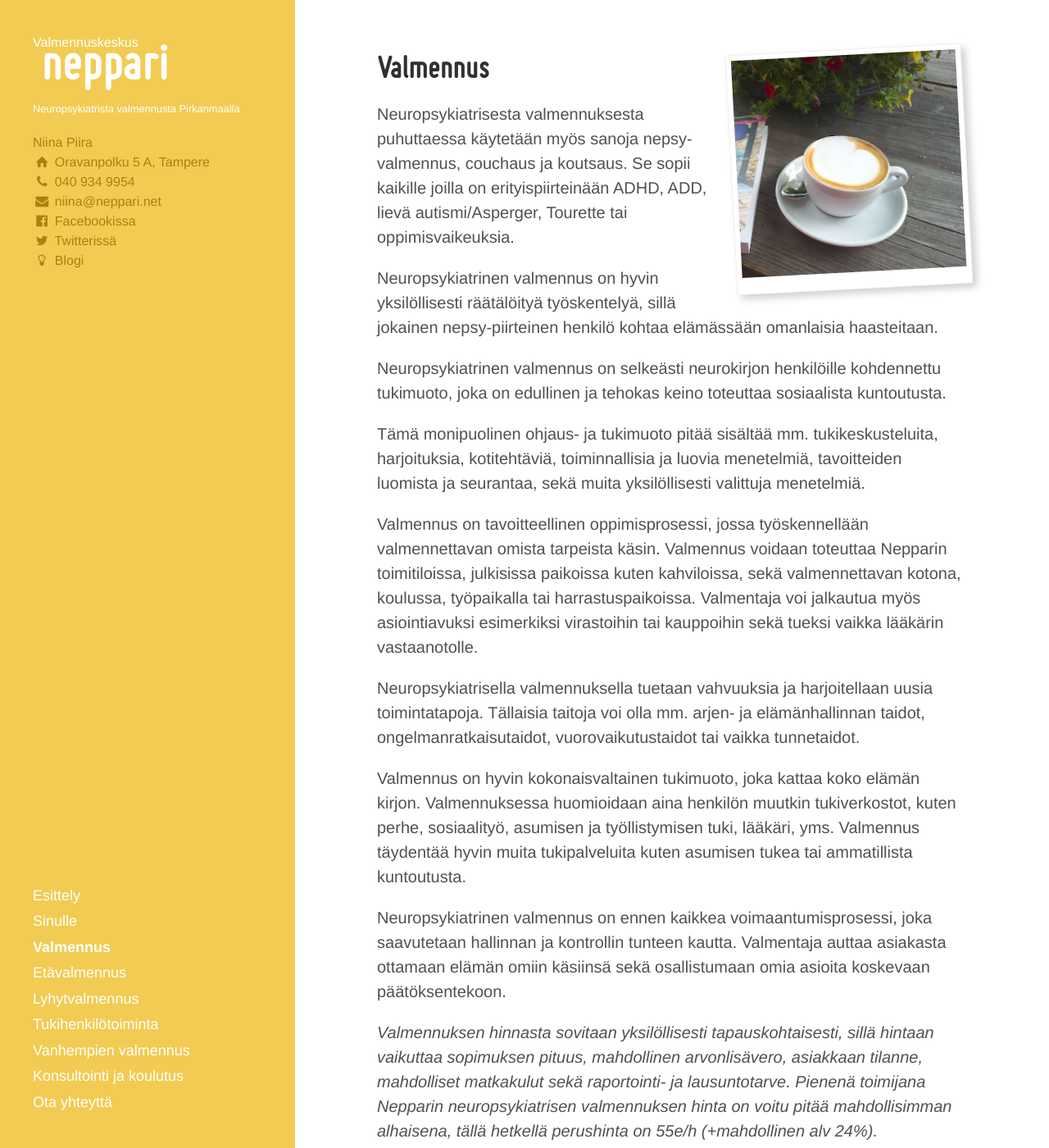
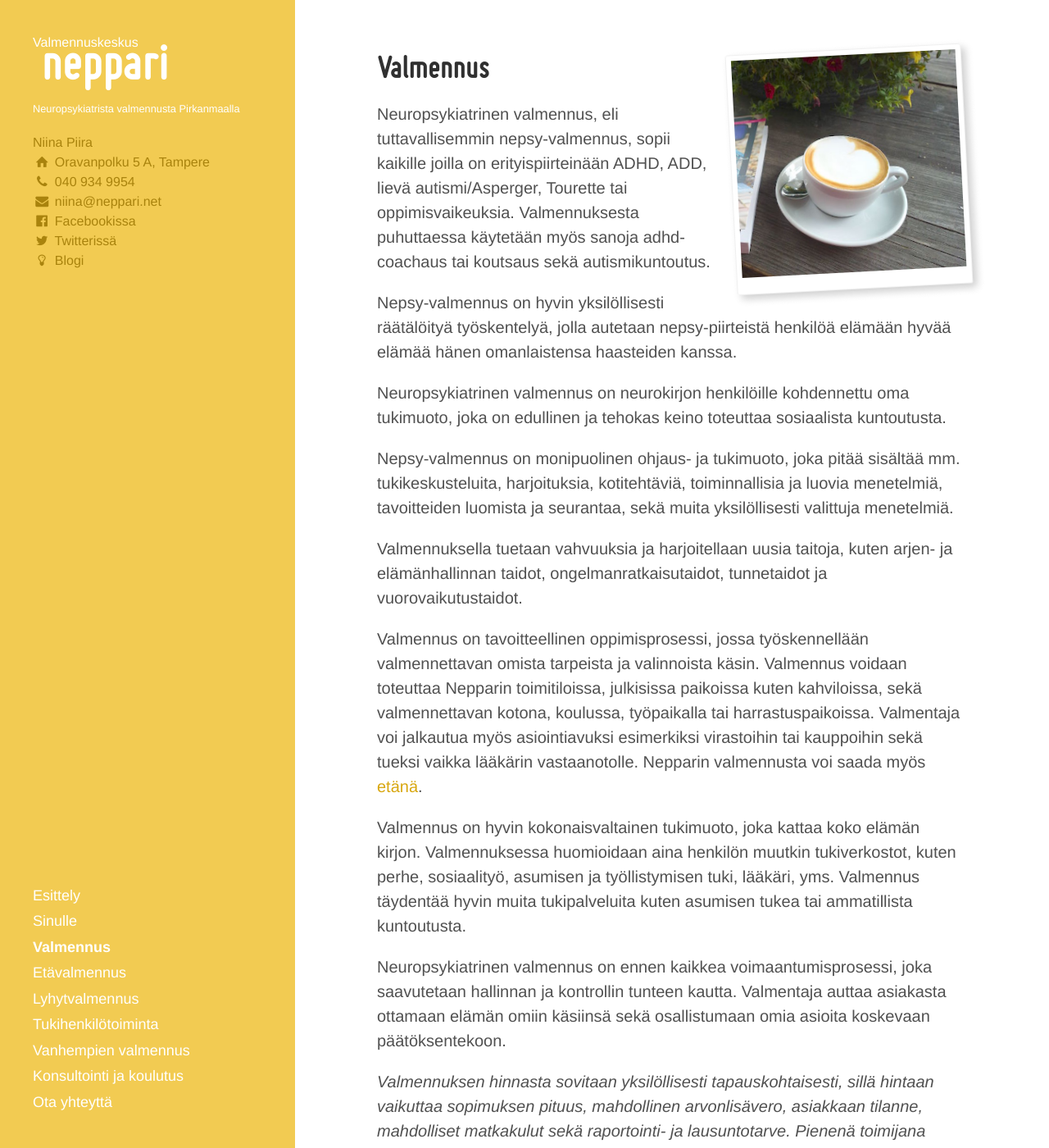
Before and after one commit to niinapiira/neppari.net, a Jekyll site: the page built from valmennus.md, in a window 1280 px wide and 1400 px high. Shown: the whole window at 82% size. Built offline with Jekyll 4.4.1, drawn with Linux system fonts in a browser that asks for light colours.

Commit message:
Updated valmennus.md

```diff
--- a/valmennus.md
+++ b/valmennus.md
@@ -19,17 +19,17 @@ polaroid: ""
 
 
 
-Neuropsykiatrisesta valmennuksesta puhuttaessa käytetään myös sanoja nepsy-valmennus, couchaus ja koutsaus. Se sopii kaikille joilla on erityispiirteinään ADHD, ADD, lievä autismi/Asperger, Tourette tai oppimisvaikeuksia.
+Neuropsykiatrinen valmennus, eli tuttavallisemmin nepsy-valmennus, sopii kaikille joilla on erityispiirteinään ADHD, ADD, lievä autismi/Asperger, Tourette tai oppimisvaikeuksia. Valmennuksesta puhuttaessa käytetään myös sanoja adhd-coachaus tai koutsaus sekä autismikuntoutus.
 
-Neuropsykiatrinen valmennus on hyvin yksilöllisesti räätälöityä työskentelyä, sillä jokainen nepsy-piirteinen henkilö kohtaa elämässään omanlaisia haasteitaan.
+Nepsy-valmennus on hyvin yksilöllisesti räätälöityä työskentelyä, jolla autetaan nepsy-piirteistä henkilöä elämään hyvää elämää hänen omanlaistensa haasteiden kanssa.
 
-Neuropsykiatrinen valmennus on selkeästi neurokirjon henkilöille kohdennettu tukimuoto, joka on edullinen ja tehokas keino toteuttaa sosiaalista kuntoutusta.
+Neuropsykiatrinen valmennus on neurokirjon henkilöille kohdennettu oma tukimuoto, joka on edullinen ja tehokas keino toteuttaa sosiaalista kuntoutusta.
 
-Tämä monipuolinen ohjaus- ja tukimuoto pitää sisältää mm. tukikeskusteluita, harjoituksia, kotitehtäviä, toiminnallisia ja luovia menetelmiä, tavoitteiden luomista ja seurantaa, sekä muita yksilöllisesti valittuja menetelmiä.
+Nepsy-valmennus on monipuolinen ohjaus- ja tukimuoto, joka pitää sisältää mm. tukikeskusteluita, harjoituksia, kotitehtäviä, toiminnallisia ja luovia menetelmiä, tavoitteiden luomista ja seurantaa, sekä muita yksilöllisesti valittuja menetelmiä.
 
-Valmennus on tavoitteellinen oppimisprosessi, jossa työskennellään valmennettavan omista tarpeista käsin. Valmennus voidaan toteuttaa Nepparin toimitiloissa, julkisissa paikoissa kuten kahviloissa, sekä valmennettavan kotona, koulussa, työpaikalla tai harrastuspaikoissa. Valmentaja voi jalkautua myös asiointiavuksi esimerkiksi virastoihin tai kauppoihin sekä tueksi vaikka lääkärin vastaanotolle.
+Valmennuksella tuetaan vahvuuksia ja harjoitellaan uusia taitoja, kuten arjen- ja elämänhallinnan taidot, ongelmanratkaisutaidot, tunnetaidot ja vuorovaikutustaidot.
 
-Neuropsykiatrisella valmennuksella tuetaan vahvuuksia ja harjoitellaan uusia toimintatapoja. Tällaisia taitoja voi olla mm. arjen- ja elämänhallinnan taidot, ongelmanratkaisutaidot, vuorovaikutustaidot tai vaikka tunnetaidot.
+Valmennus on tavoitteellinen oppimisprosessi, jossa työskennellään valmennettavan omista tarpeista ja valinnoista käsin. Valmennus voidaan toteuttaa Nepparin toimitiloissa, julkisissa paikoissa kuten kahviloissa, sekä valmennettavan kotona, koulussa, työpaikalla tai harrastuspaikoissa. Valmentaja voi jalkautua myös asiointiavuksi esimerkiksi virastoihin tai kauppoihin sekä tueksi vaikka lääkärin vastaanotolle. Nepparin valmennusta voi saada myös [etänä](/etavalmennus).
 
 Valmennus on hyvin kokonaisvaltainen tukimuoto, joka kattaa koko elämän kirjon. Valmennuksessa huomioidaan aina henkilön muutkin tukiverkostot, kuten perhe, sosiaalityö, asumisen ja työllistymisen tuki, lääkäri, yms. Valmennus täydentää hyvin muita tukipalveluita kuten asumisen tukea tai ammatillista kuntoutusta.
 
```
